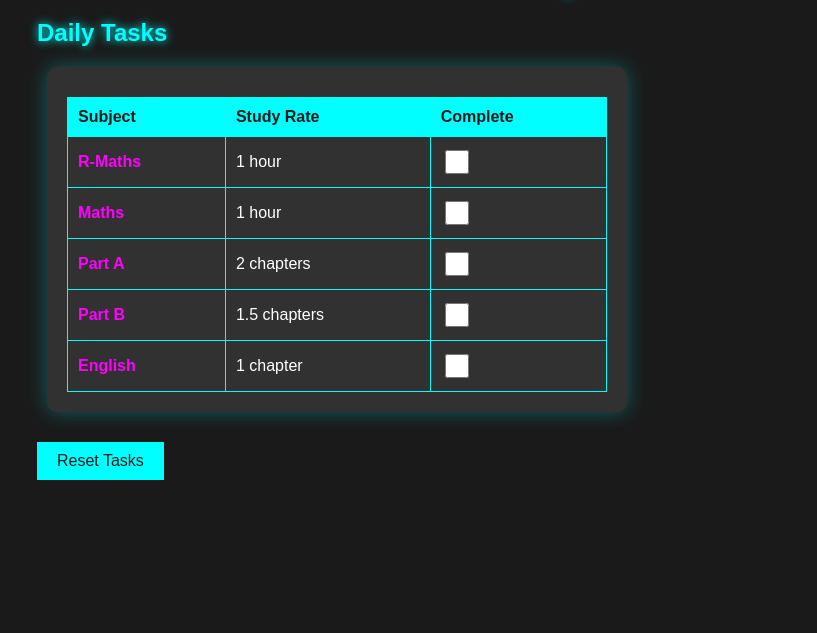
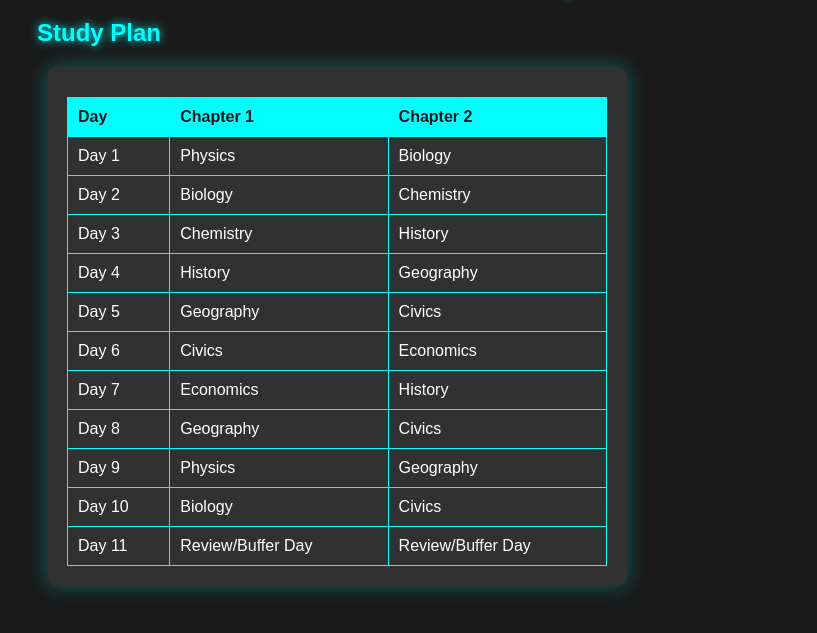
Before and after one commit to Ruhal69/PT, a plain HTML site: page index.html in a window 1280 px wide. Shown: the part 89-722 px from the top of the page, without its empty margins (3-820 px from the left). Drawn offline with Linux system fonts and the light colour scheme.

Commit message:
Update index.html
well new AGAIN!

```diff
--- a/index.html
+++ b/index.html
@@ -9,67 +9,75 @@
 <body>
     <div class="container">
         <h1>Study Task Tracker</h1>
-        <h2>Daily Tasks</h2>
+        <h2>Study Plan</h2>
         <div class="section">
             <table>
                 <thead>
                     <tr>
-                        <th>Subject</th>
-                        <th>Study Rate</th>
-                        <th>Complete</th>
+                        <th>Day</th>
+                        <th>Chapter 1</th>
+                        <th>Chapter 2</th>
                     </tr>
                 </thead>
                 <tbody>
                     <tr>
-                        <td class="subject">R-Maths</td>
-                        <td>1 hour</td>
-                        <td>
-                            <div class="checkbox-container">
-                                <input type="checkbox" id="sst" class="checkbox">
-                            </div>
-                        </td>
+                        <td>Day 1</td>
+                        <td>Physics</td>
+                        <td>Biology</td>
                     </tr>
                     <tr>
-                        <td class="subject">Maths</td>
-                        <td>1 hour</td>
-                        <td>
-                            <div class="checkbox-container">
-                                <input type="checkbox" id="maths" class="checkbox">
-                            </div>
-                        </td>
+                        <td>Day 2</td>
+                        <td>Biology</td>
+                        <td>Chemistry</td>
                     </tr>
                     <tr>
-                        <td class="subject">Part A</td>
-                        <td>2 chapters</td>
-                        <td>
-                            <div class="checkbox-container">
-                                <input type="checkbox" id="science" class="checkbox">
-                            </div>
-                        </td>
+                        <td>Day 3</td>
+                        <td>Chemistry</td>
+                        <td>History</td>
                     </tr>
                     <tr>
-                        <td class="subject">Part B</td>
-                        <td>1.5 chapters</td>
-                        <td>
-                            <div class="checkbox-container">
-                                <input type="checkbox" id="english" class="checkbox">
-                            </div>
-                        </td>
+                        <td>Day 4</td>
+                        <td>History</td>
+                        <td>Geography</td>
                     </tr>
                     <tr>
-                        <td class="subject">English</td>
-                        <td>1 chapter</td>
-                        <td>
-                            <div class="checkbox-container">
-                                <input type="checkbox" id="english" class="checkbox">
-                            </div>
-                        </td>
+                        <td>Day 5</td>
+                        <td>Geography</td>
+                        <td>Civics</td>
+                    </tr>
+                    <tr>
+                        <td>Day 6</td>
+                        <td>Civics</td>
+                        <td>Economics</td>
+                    </tr>
+                    <tr>
+                        <td>Day 7</td>
+                        <td>Economics</td>
+                        <td>History</td>
+                    </tr>
+                    <tr>
+                        <td>Day 8</td>
+                        <td>Geography</td>
+                        <td>Civics</td>
+                    </tr>
+                    <tr>
+                        <td>Day 9</td>
+                        <td>Physics</td>
+                        <td>Geography</td>
+                    </tr>
+                    <tr>
+                        <td>Day 10</td>
+                        <td>Biology</td>
+                        <td>Civics</td>
+                    </tr>
+                    <tr>
+                        <td>Day 11</td>
+                        <td>Review/Buffer Day</td>
+                        <td>Review/Buffer Day</td>
                     </tr>
                 </tbody>
             </table>
         </div>
-        <button id="resetButton">Reset Tasks</button>
-        <div id="celebration" style="display: none; text-align: center; font-size: 2em; color: #ff00ff;">🎉 Congratulations! You've completed your tasks! 🎉</div>
         <div id="confetti"></div>
     </div>
     <script src="script.js"></script>
```
